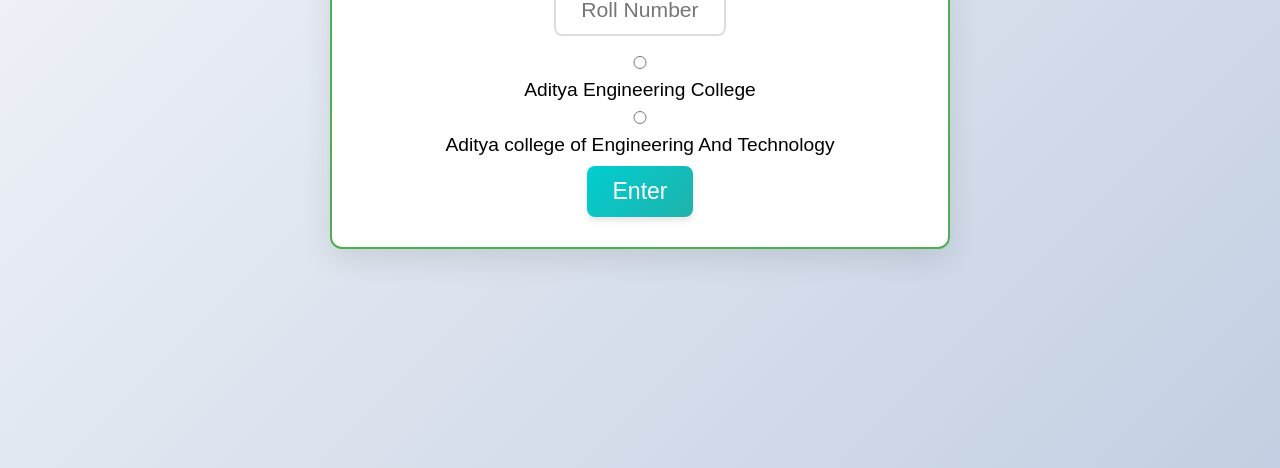
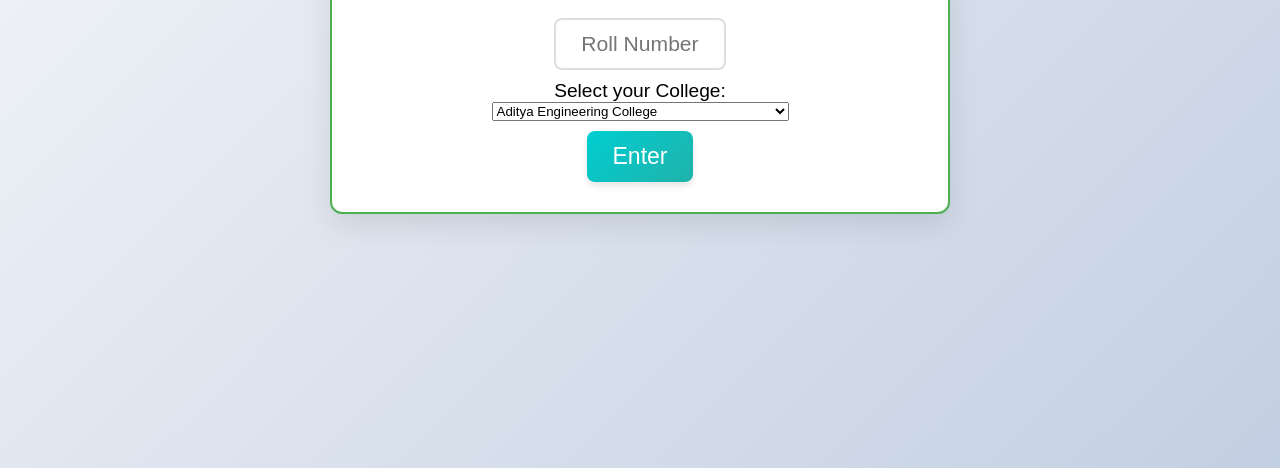
Before and after one commit to Srinivas-F6/javascript, a plain HTML site: page deployproject/index.html in a window 1280 px wide. Shown: the part 332-800 px from the top of the page. Drawn offline with Linux system fonts and the light colour scheme.

Commit message:
Add polytechnic college

```diff
--- a/deployproject/index.html
+++ b/deployproject/index.html
@@ -9,18 +9,18 @@
 </head>
 <body>
     <div class="container">
-    <h1>Enter the RollNo</h1>
-    <input id="rollno" type="text" placeholder="Roll Number">
+        <h1>Enter the RollNo</h1>
+        <input id="rollno" type="text" placeholder="Roll Number">
 
-    <input type="radio" id="aec" name="college">
-    <label for="acet">Aditya Engineering College</label>
+        <label for="college">Select your College:</label>
+        <select id="college" name="college">
+            <option value="aec">Aditya Engineering College</option>
+            <option value="acet">Aditya College of Engineering And Technology</option>
+            <option value="poly">Polytechnic College</option>
+        </select>
 
-    <input type="radio" id="acet" name="college">
-    <label for="acet">Aditya college of Engineering And Technology</label>
-
-
-    <button type="button" id="submitbtn">Enter</button>
-    <div id="imge"></div>
+        <button type="button" id="submitbtn">Enter</button>
+        <div id="imge"></div>
     </div>
     <script src="rollno.js"></script>
 </body>
```
